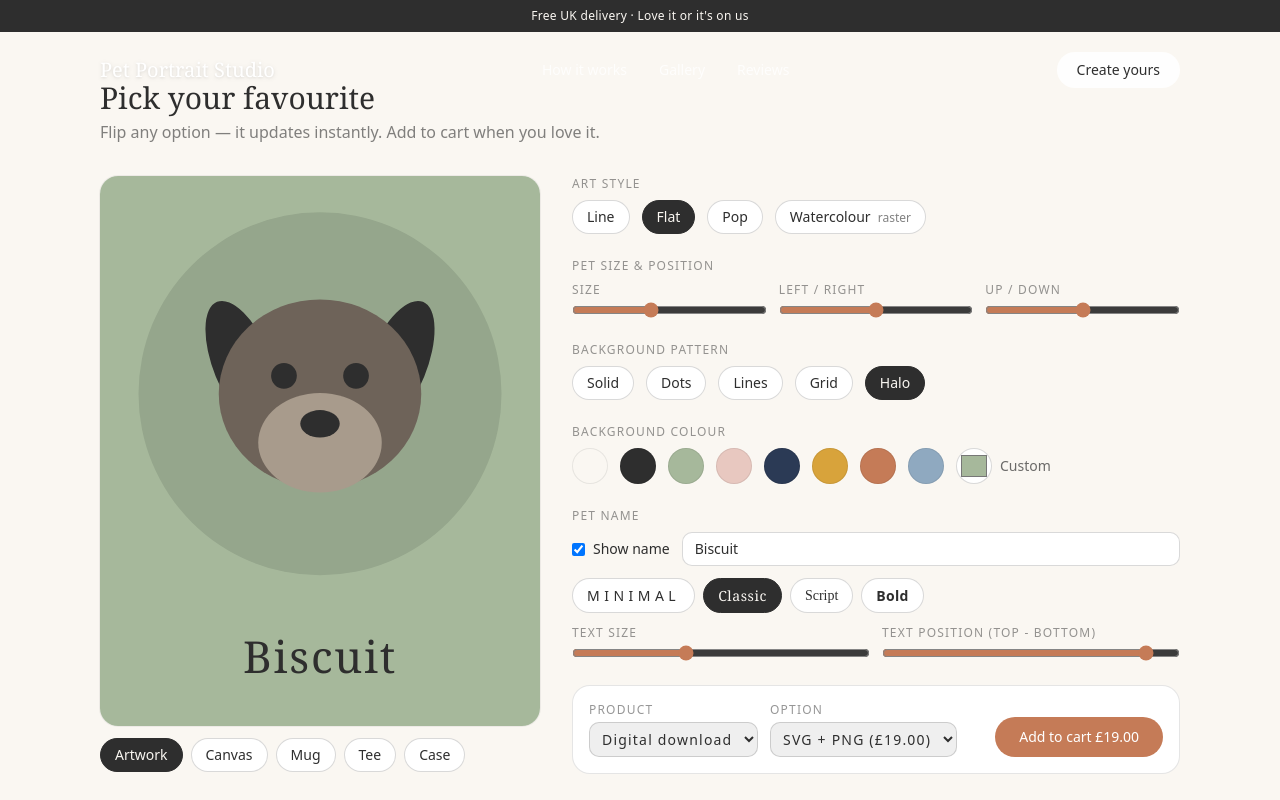
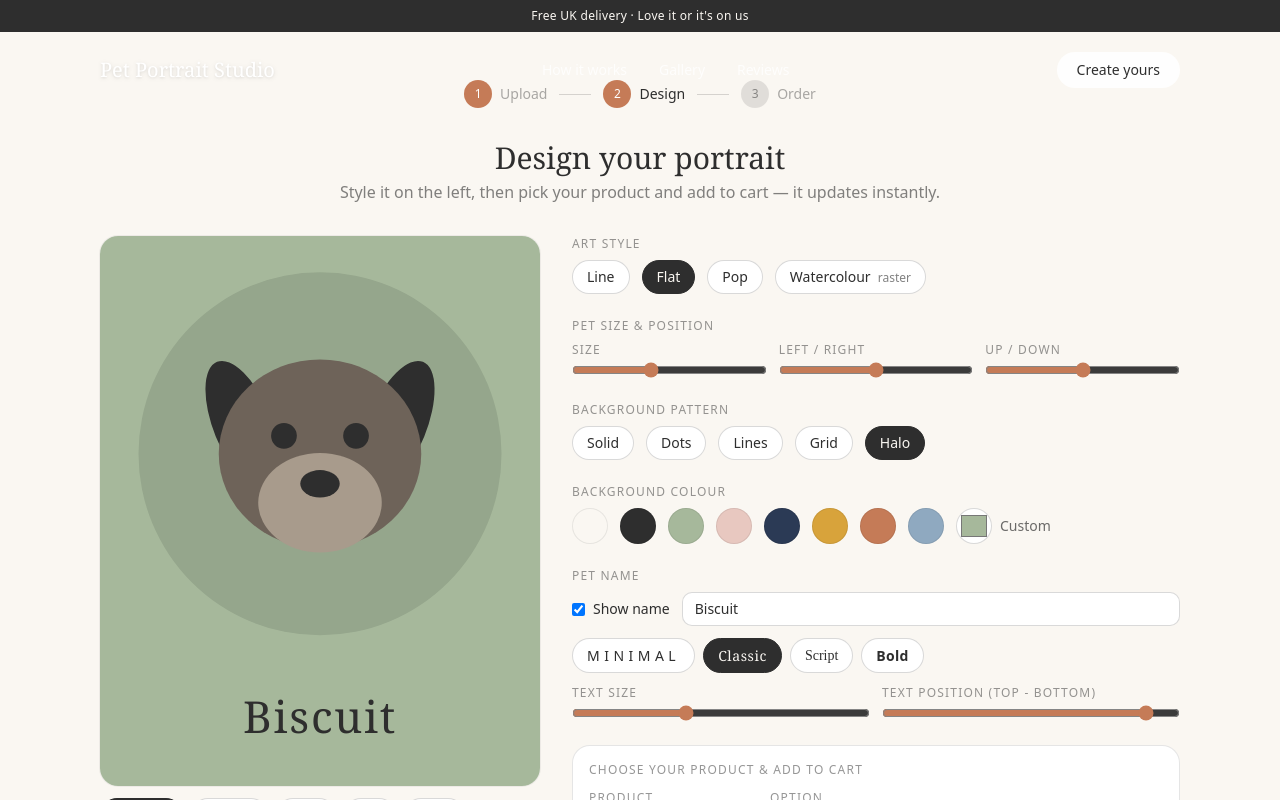
Before and after one commit to FakeMatty/PetPrints, a Next.js app: page / in a window 1280 px wide. Both pictures are taken after a click on the button "No photo handy? Preview with a sample pet →". Shown: the top 800 px of the page. Built offline with nearby package versions, Linux system fonts and the light colour scheme.

Commit message:
Guided 3-step flow: Upload, Design, Order with progress indicator

```diff
--- a/components/Configurator.tsx
+++ b/components/Configurator.tsx
@@ -316,6 +316,7 @@ export default function Configurator({
         ) : null}
 
         <div className="space-y-3 rounded-lg border border-black/10 bg-white p-4">
+          <p className="text-xs font-medium uppercase tracking-widest text-ink/50">Choose your product &amp; add to cart</p>
           <div className="flex flex-wrap items-end gap-3">
             <label className="flex flex-col gap-1 text-xs uppercase tracking-widest text-ink/50">
               Product
--- a/components/Studio.tsx
+++ b/components/Studio.tsx
@@ -12,6 +12,31 @@ const LOADING_MSGS = [
   "Painting your pet…",
   "Adding the finishing touches…",
 ];
+
+const STEP_LABELS = ["Upload", "Design", "Order"];
+
+function Stepper({ current, variant = "light" }: { current: number; variant?: "light" | "dark" }) {
+  const activeText = variant === "dark" ? "text-white" : "text-ink";
+  const muted = variant === "dark" ? "text-white/55" : "text-ink/40";
+  const line = variant === "dark" ? "bg-white/30" : "bg-black/15";
+  return (
+    <div className="mx-auto mb-8 flex w-full max-w-md items-center justify-center">
+      {STEP_LABELS.map((s, i) => (
+        <div key={s} className="flex items-center">
+          <span
+            className={`flex h-7 w-7 items-center justify-center rounded-full text-xs font-medium ${
+              i <= current ? "bg-terracotta text-white" : variant === "dark" ? "bg-white/20 text-white/70" : "bg-black/10 text-ink/50"
+            }`}
+          >
+            {i + 1}
+          </span>
+          <span className={`ml-2 text-sm ${i === current ? `${activeText} font-medium` : muted}`}>{s}</span>
+          {i < STEP_LABELS.length - 1 ? <span className={`mx-3 h-px w-8 ${line}`} /> : null}
+        </div>
+      ))}
+    </div>
+  );
+}
 
 export default function Studio() {
   const inputRef = useRef<HTMLInputElement>(null);
@@ -58,7 +83,6 @@ export default function Studio() {
       setError("That doesn't look like a photo — try a JPG or PNG of your pet.");
       return;
     }
-
     let dataUrl: string;
     try {
       dataUrl = await normalizeImage(file);
@@ -66,19 +90,16 @@ export default function Studio() {
       setError(e instanceof Error ? e.message : "Could not read that photo");
       return;
     }
-
     setPreview(dataUrl);
     setPhase("loading");
     setProgress(6);
     setMsg(LOADING_MSGS[0]);
-
     let p = 6;
     const tick = window.setInterval(() => {
       p = Math.min(92, p + Math.random() * 7 + 2);
       setProgress(p);
       setMsg(LOADING_MSGS[Math.min(LOADING_MSGS.length - 1, Math.floor(p / 24))]);
     }, 900);
-
     try {
       const res = await fetch("/api/generate", {
         method: "POST",
@@ -101,12 +122,15 @@ export default function Studio() {
     }
   }
 
-  // ---- editing ----------------------------------------------------------
+  // ---- editing: Step 2 (Design) → Step 3 (Order) ------------------------
   if (phase === "editing") {
     return (
       <section id="studio" className="mx-auto max-w-content px-5 py-12">
-        <h2 className="mb-1 font-display text-3xl">Pick your favourite</h2>
-        <p className="mb-8 text-ink/60">Flip any option — it updates instantly. Add to cart when you love it.</p>
+        <Stepper current={1} />
+        <div className="mb-8 text-center">
+          <h2 className="font-display text-3xl">Design your portrait</h2>
+          <p className="mt-1 text-ink/60">Style it on the left, then pick your product and add to cart — it updates instantly.</p>
+        </div>
         <Configurator petImageUrl={result?.petImageUrl} flatVectorUrl={result?.flatVectorUrl} generationId={result?.generationId} />
       </section>
     );
@@ -115,13 +139,15 @@ export default function Studio() {
   // ---- loading ----------------------------------------------------------
   if (phase === "loading") {
     return (
-      <section id="studio" className="flex min-h-[78vh] items-center justify-center bg-bone px-5">
+      <section id="studio" className="flex min-h-[78vh] flex-col items-center justify-center bg-bone px-5 py-16">
+        <Stepper current={0} />
         <div className="w-full max-w-sm text-center">
           <div className="relative mx-auto h-48 w-48 overflow-hidden rounded-2xl ring-1 ring-black/10">
-            {preview ? <img src={preview} alt="" className="h-full w-full object-cover" /> : null}
+            {preview ? <img src={preview} alt="Your pet" className="h-full w-full object-cover" /> : null}
             <div className="absolute inset-0 animate-pulse bg-gradient-to-t from-bone/70 to-transparent" />
           </div>
           <p className="mt-6 font-display text-2xl text-ink">{msg}</p>
+          <p className="mt-1 text-sm text-ink/55">Hang tight — this takes a few seconds. Don&apos;t close the page.</p>
           <div className="mt-4 h-2 w-full overflow-hidden rounded-full bg-black/10">
             <div className="h-full rounded-full bg-terracotta transition-all duration-700 ease-out" style={{ width: `${progress}%` }} />
           </div>
@@ -131,18 +157,18 @@ export default function Studio() {
     );
   }
 
-  // ---- idle (hero + upload over the image) ------------------------------
+  // ---- idle: Step 1 (Upload) -------------------------------------------
   return (
     <section id="studio" className="relative flex min-h-[80vh] items-center justify-center overflow-hidden">
-      <div
-        className="absolute inset-0"
-        style={{ backgroundColor: "#2E2E2E", backgroundImage: "url('/images/hero.jpg')", backgroundSize: "cover", backgroundPosition: "center" }}
-      />
+      <div className="absolute inset-0" style={{ backgroundColor: "#2E2E2E", backgroundImage: "url('/images/hero.jpg')", backgroundSize: "cover", backgroundPosition: "center" }} />
       <div className="absolute inset-0 bg-gradient-to-b from-black/45 via-black/30 to-black/55" />
-      <div className="relative z-10 mx-auto w-full max-w-xl px-5 py-16 text-center text-white">
-        <p className="mb-3 text-sm uppercase tracking-[0.3em] text-white/80">Custom pet art</p>
+      <div className="relative z-10 mx-auto w-full max-w-xl px-5 py-20 text-center text-white">
         <h1 className="font-display text-5xl leading-[1.05] drop-shadow sm:text-6xl">Your dog. As art. In seconds.</h1>
-        <p className="mx-auto mt-4 max-w-md text-lg text-white/85">Upload a photo and watch them become a gallery-grade portrait — see it before you pay.</p>
+        <p className="mx-auto mt-4 max-w-md text-lg text-white/85">Three quick steps: upload a photo, design your portrait, and order. See it before you pay.</p>
+
+        <div className="mt-8">
+          <Stepper current={0} variant="dark" />
+        </div>
 
         <div
           onClick={() => inputRef.current?.click()}
@@ -151,9 +177,9 @@ export default function Studio() {
             e.preventDefault();
             handle(e.dataTransfer.files?.[0]);
           }}
-          className="mt-8 cursor-pointer rounded-2xl border-2 border-dashed border-white/60 bg-white/10 px-8 py-12 backdrop-blur-sm transition hover:border-white hover:bg-white/20"
+          className="cursor-pointer rounded-2xl border-2 border-dashed border-white/60 bg-white/10 px-8 py-12 backdrop-blur-sm transition hover:border-white hover:bg-white/20"
         >
-          <p className="font-display text-2xl">Upload your pet</p>
+          <p className="font-display text-2xl">Step 1 — Upload your pet</p>
           <p className="mt-1 text-sm text-white/80">Drag a photo here, or tap to choose. Phone snaps welcome.</p>
           <input
             ref={inputRef}
```
